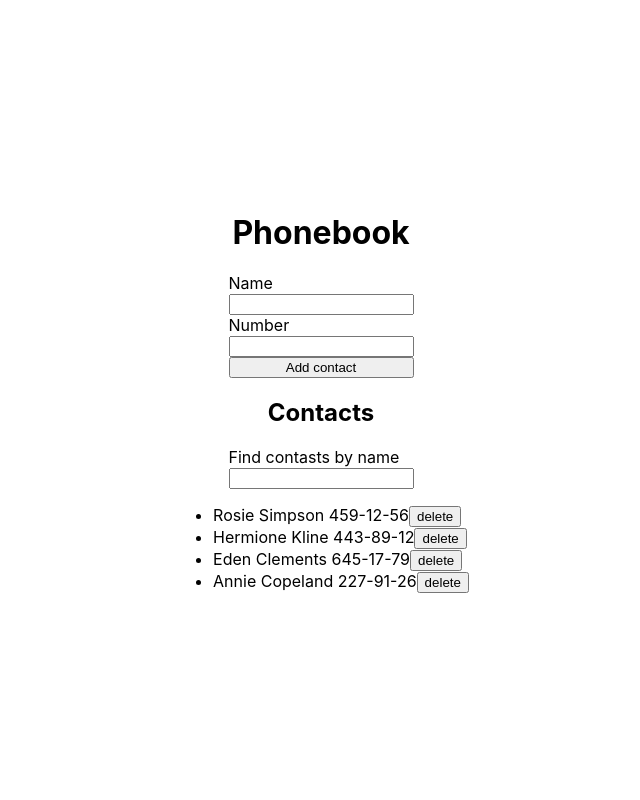
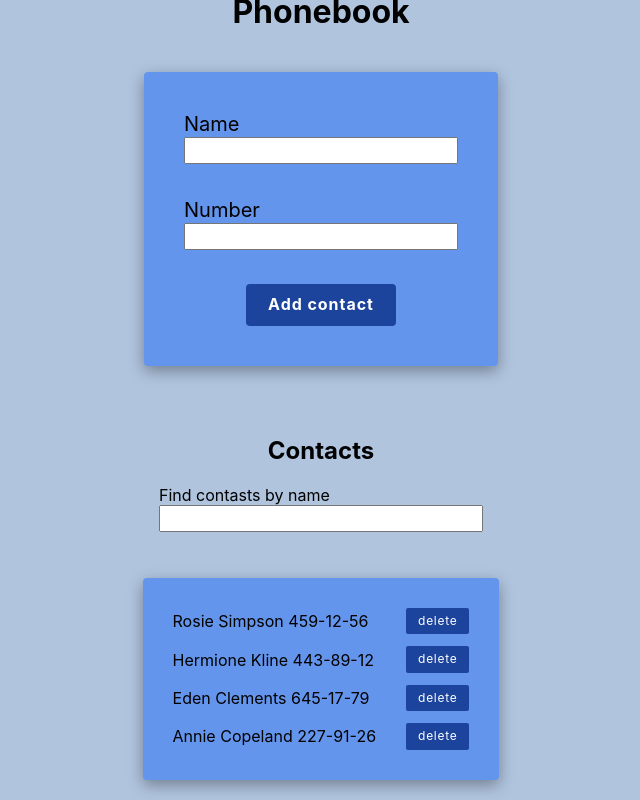
Before and after one commit to yashbon/goit-react-hw-03-phonebook, a React (Create React App) app: page / in a window 1280 px wide. Shown: the whole page, without its empty margins (319-959 px from the left). Built offline with nearby package versions, Linux system fonts and the light colour scheme.

Commit message:
Add Styles

```diff
--- a/src/components/App.jsx
+++ b/src/components/App.jsx
@@ -37,11 +37,11 @@ export class App extends Component {
         this.setState({ filter: event.currentTarget.value });
     };
 
-    // deleteContact = id => {
-    //     this.setState(PrevState => ({
-    //         contacts: PrevState.contacts.filter(contact => contact.id !== id),
-    //     }));
-    // };
+    deleteContact = id => {
+        this.setState(PrevState => ({
+            contacts: PrevState.contacts.filter(contact => contact.id !== id),
+        }));
+    };
 
     // filteredContacts = () => {
     //     this.state.contacts.filter(contact =>
@@ -67,6 +67,7 @@ export class App extends Component {
                     alignItems: 'center',
                     // fontSize: 40,
                     color: '#010101',
+                    backgroundColor: 'LightSteelBlue',
                 }}
             >
                 <h1>Phonebook</h1>
--- a/src/components/ContactForm/ContactForm.jsx
+++ b/src/components/ContactForm/ContactForm.jsx
@@ -1,4 +1,5 @@
 import { Component } from 'react';
+import css from './ContactForm.module.css';
 // import { customAlphabet } from 'nanoid';
 
 // const nanoid = customAlphabet('1234567890', 1);
@@ -11,8 +12,6 @@ export class ContactForm extends Component {
     };
 
     handleChange = event => {
-        // console.log(event.currentTarget.name);
-        // console.log(event.currentTarget.value);
         this.setState({
             [event.currentTarget.name]: event.currentTarget.value,
         });
@@ -38,21 +37,24 @@ export class ContactForm extends Component {
     render() {
         return (
             <form
-                // handleSubmit={this.handleSubmit}
-                style={{
-                    // width: '300px',
-                    // height: '100vh',
-                    display: 'flex',
-                    flexDirection: 'column',
-                    // border: '1px solid gray',
-                }}
+                className={css.form}
+                // style={
+                //     {
+                //         // width: '300px',
+                //         // height: '100vh',
+                //         // display: 'flex',
+                //         // flexDirection: 'column',
+                //         // border: '1px solid gray',
+                //     }
+                // }
                 action=""
                 onSubmit={this.handleSubmit}
             >
-                <label htmlFor="">
+                <label className={css.label} htmlFor="">
                     Name
                     <br />
                     <input
+                        className={css.input}
                         type="text"
                         name="name"
                         pattern="^[a-zA-Zа-яА-Я]+(([' -][a-zA-Zа-яА-Я ])?[a-zA-Zа-яА-Я]*)*$"
@@ -62,20 +64,23 @@ export class ContactForm extends Component {
                         onChange={this.handleChange}
                     />
                 </label>
-                <label htmlFor="">
+                <label className={css.label} htmlFor="">
                     Number
                     <br />
                     <input
+                        className={css.input}
                         type="tel"
                         name="number"
-                        // pattern="\+?\d{1,4}?[-.\s]?\(?\d{1,3}?\)?[-.\s]?\d{1,4}[-.\s]?\d{1,4}[-.\s]?\d{1,9}"
+                        pattern="\+?\d{1,4}?[-.\s]?\(?\d{1,3}?\)?[-.\s]?\d{1,4}[-.\s]?\d{1,4}[-.\s]?\d{1,9}"
                         title="Phone number must be digits and can contain spaces, dashes, parentheses and can start with +"
                         required
                         value={this.state.number}
                         onChange={this.handleChange}
                     />
                 </label>
-                <button type="submit">Add contact</button>
+                <button className={css.form_button} type="submit">
+                    Add contact
+                </button>
             </form>
         );
     }
--- /dev/null
+++ b/src/components/ContactForm/ContactForm.module.css
@@ -0,0 +1,56 @@
+.form {
+    display: flex;
+    flex-direction: column;
+    align-items: flex-start;
+    width: fit-content;
+    margin-bottom: 50px;
+    margin-top: 20px;
+    padding: 40px;
+    background-color: CornflowerBlue;
+    border-radius: 4px;
+    box-shadow: rgba(0, 0, 0, 0.35) 0px 5px 15px;
+    /* border: 2px solid rgb(6, 6, 58); */
+}
+
+.label {
+    margin-bottom: 8px;
+    font-size: 20px;
+}
+
+.input {
+    width: 250px;
+    margin-bottom: 26px;
+    padding: 4px 10px;
+    outline: none;
+    /* border-radius: 4px; */
+}
+
+.input:focus {
+    /* background-color: rgb(232, 237, 252); */
+    border: 2px solid Aqua;
+    border-radius: 4px;
+}
+
+.form_button {
+    padding: 6px 22px;
+    margin-left: auto;
+    margin-right: auto;
+    border-radius: 4px;
+    border: none;
+
+    color: #fff;
+    background-color: rgb(28, 68, 156);
+    font-family: inherit;
+    font-weight: 700;
+    font-size: 16px;
+    line-height: 1.87;
+    text-align: center;
+    letter-spacing: 0.06em;
+    cursor: pointer;
+    transition: background-color 300ms ease-out;
+}
+
+.form_button:hover,
+.form_button:focus {
+    background-color: rgb(42, 95, 209);
+}
--- a/src/components/ContactList/ContactList.jsx
+++ b/src/components/ContactList/ContactList.jsx
@@ -1,13 +1,14 @@
+import css from './ContactList.module.css';
 const ContactList = props => {
     // console.log(props);
     const { contacts, deleteContact } = props;
     return (
-        <div>
-            <ul>
+        <ul className={css.contactList}>
             {contacts.map(contact => (
-                    <li key={contact.id}>
+                <li className={css.contactListItem} key={contact.id}>
                     {contact.name} {contact.number}
                     <button
+                        className={css.deleteContact_Button}
                         type="button"
                         onClick={() => deleteContact(contact.id)}
                     >
@@ -16,7 +17,6 @@ const ContactList = props => {
                 </li>
             ))}
         </ul>
-        </div>
     );
 };
 
--- /dev/null
+++ b/src/components/ContactList/ContactList.module.css
@@ -0,0 +1,47 @@
+.contactList {
+    margin-top: 20px;
+    padding-left: 20px;
+    width: fit-content;
+    margin-bottom: 50px;
+    margin-top: 20px;
+    padding: 30px;
+    background-color: CornflowerBlue;
+    border-radius: 4px;
+    box-shadow: rgba(0, 0, 0, 0.35) 0px 5px 15px;
+}
+
+.contactListItem {
+    display: flex;
+    justify-content: flex-start;
+    align-items: center;
+    gap: 30px;
+    max-width: 400px;
+    margin-bottom: 12px;
+}
+
+.contactListItem:last-child {
+    margin-bottom: 0;
+}
+
+.deleteContact_Button {
+    padding: 2px 12px;
+    margin-left: auto;
+    border-radius: 2px;
+    border: none;
+
+    color: #fff;
+    background-color: rgb(28, 68, 156);
+    font-family: inherit;
+
+    font-size: 12px;
+    line-height: 1.87;
+    text-align: center;
+    letter-spacing: 0.06em;
+    cursor: pointer;
+    transition: background-color 300ms ease-out;
+}
+
+.deleteContact_Button:hover,
+.deleteContact_Button:focus {
+    background-color: rgb(42, 95, 209);
+}
--- a/src/components/Filter/Filter.jsx
+++ b/src/components/Filter/Filter.jsx
@@ -1,9 +1,11 @@
+import css from './Filter.module.css';
 const Filter = props => {
     const title = props.title;
     return (
         <label>
             {title} <br />
             <input
+                className={css.filterInput}
                 type="text"
                 name="name"
                 pattern="^[a-zA-Zа-яА-Я]+(([' -][a-zA-Zа-яА-Я ])?[a-zA-Zа-яА-Я]*)*$"
--- /dev/null
+++ b/src/components/Filter/Filter.module.css
@@ -0,0 +1,7 @@
+.filterInput {
+    width: 300px;
+    margin-bottom: 26px;
+    padding: 4px 10px;
+    outline: none;
+    /* border-radius: 4px; */
+}
```
Lines whose indentation alone changed are shown as unchanged.
